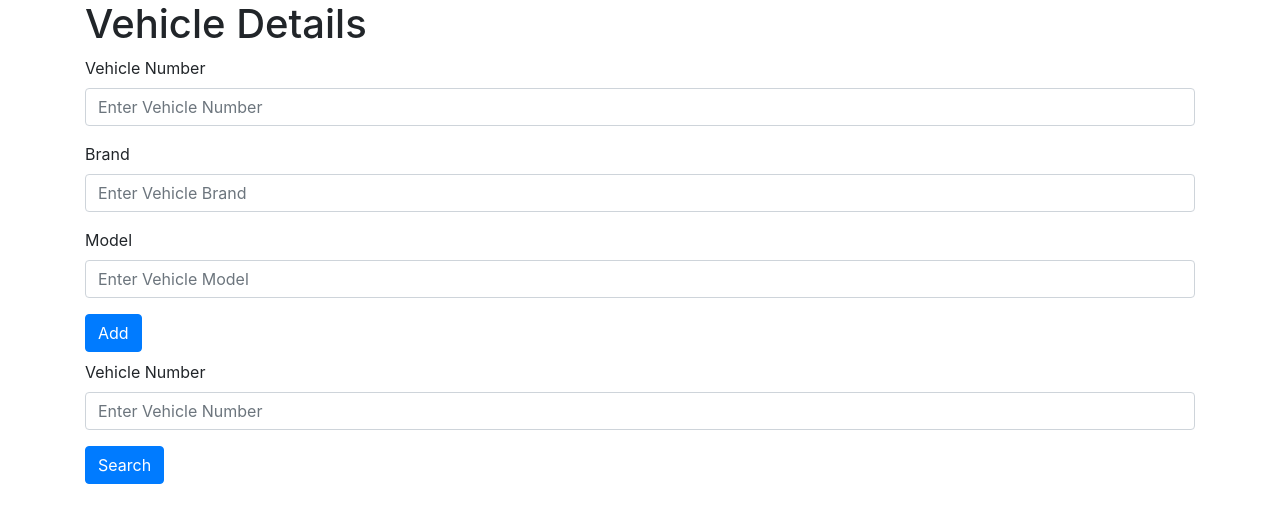
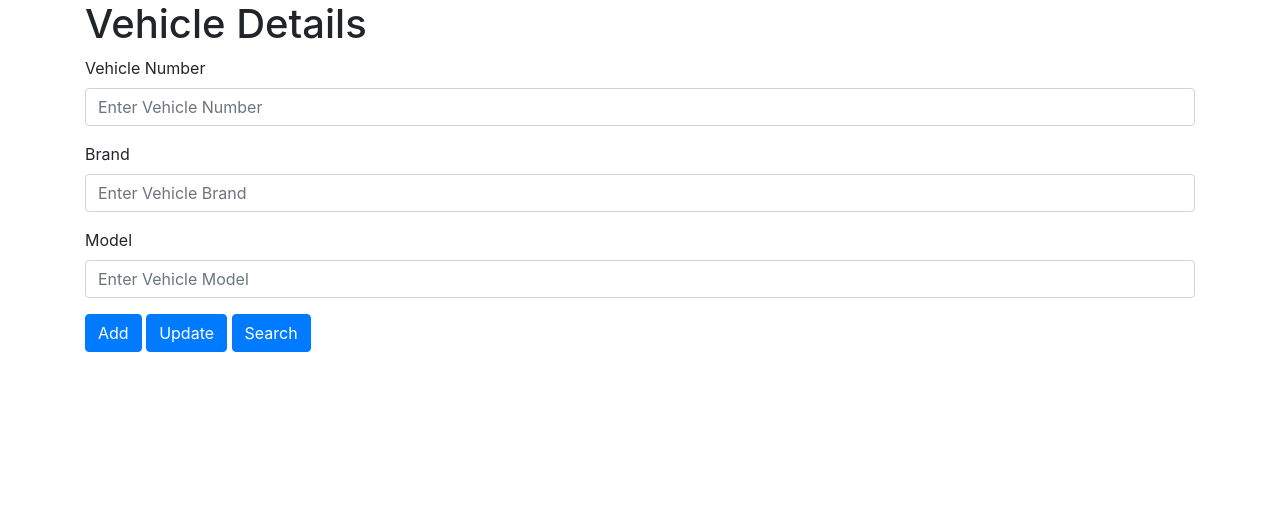
Before and after one commit to AunSyedShah/test_phase_fyp, a Django app: page / in a window 1280 px wide. Shown: the top 523 px of the page. Run offline with Django 4.2, Linux system fonts and the light colour scheme; some libraries are stand-ins or nearby versions.

Commit message:
add and search ok

```diff
--- a/templates/add_vehicle.html
+++ b/templates/add_vehicle.html
@@ -33,24 +33,8 @@
                        name="vehicle_model">
             </div>
             <button type="submit" class="btn btn-primary" name="add_button">Add</button>
-        </form>
-    </div>
-    <div class="my-2">
-        <form action="" method="post">
-            {% csrf_token %}
-            <div class="form-group">
-                <label for="vehicle_number_search">Vehicle Number</label>
-                <input type="text" class="form-control" id="vehicle_number_search" placeholder="Enter Vehicle Number"
-                       name="vehicle_number_search">
-            </div>
+            <button type="submit" class="btn btn-primary" name="update_button">Update</button>
             <button type="submit" class="btn btn-primary" name="search_button">Search</button>
         </form>
     </div>
-    <div>
-    {% for vehicle_detail in vehicle_details %}
-        <p>{{ vehicle_detail }}</p>
-
-    {% endfor %}
-
-    </div>
 {% endblock %}
--- a/testphase/views.py
+++ b/testphase/views.py
@@ -23,7 +23,7 @@ def index(request):
                 vehicle.save()
                 return redirect("home")
         elif "search_button" in request.POST:
-            vehicle_number = request.POST["vehicle_number_search"]
+            vehicle_number = request.POST["vehicle_number"]
             vehicle_details = Vehicle.objects.filter(vehicle_no=vehicle_number)
             context["vehicle_details"] = vehicle_details
             return render(request, "add_vehicle.html", context)
```
